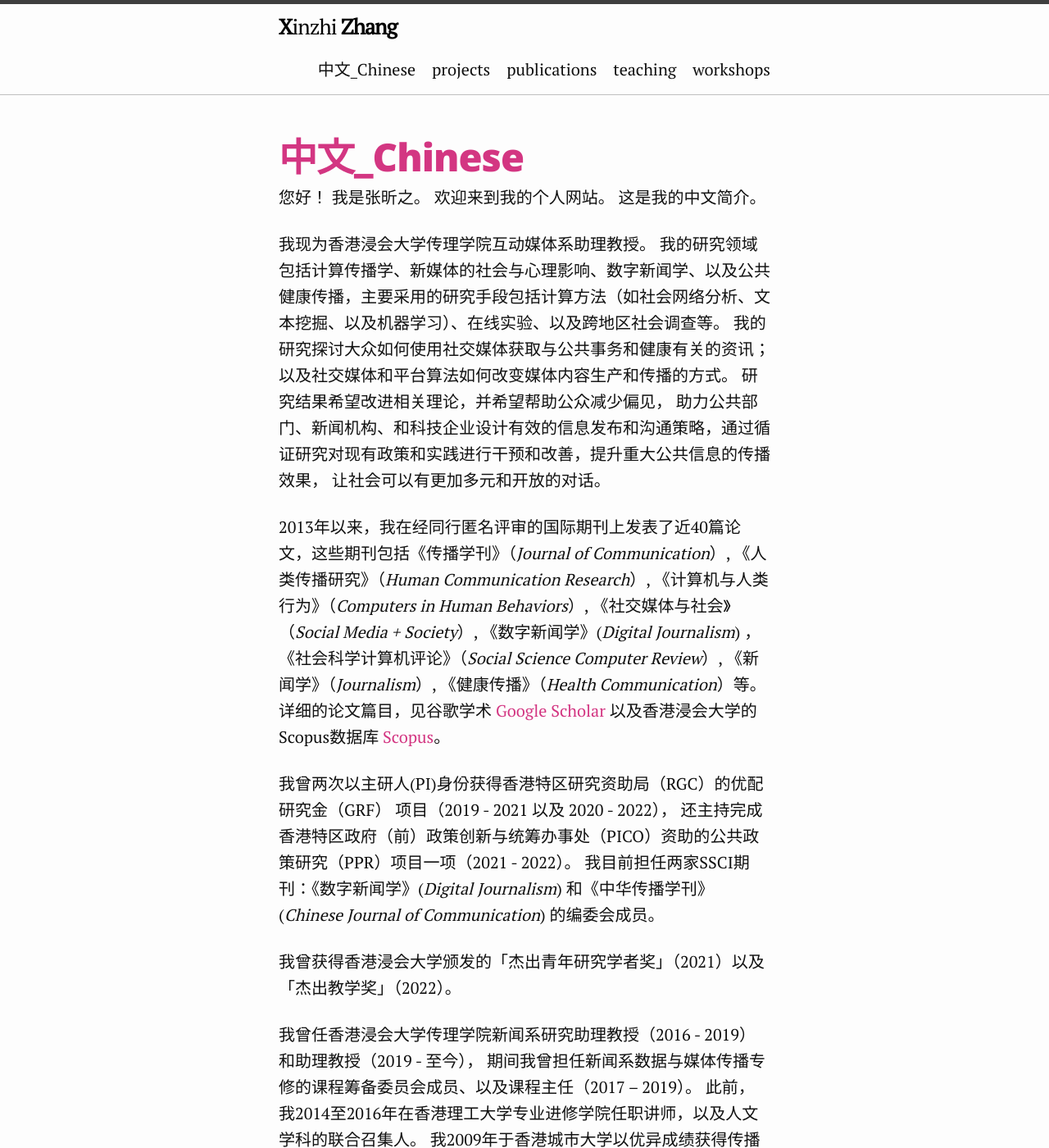
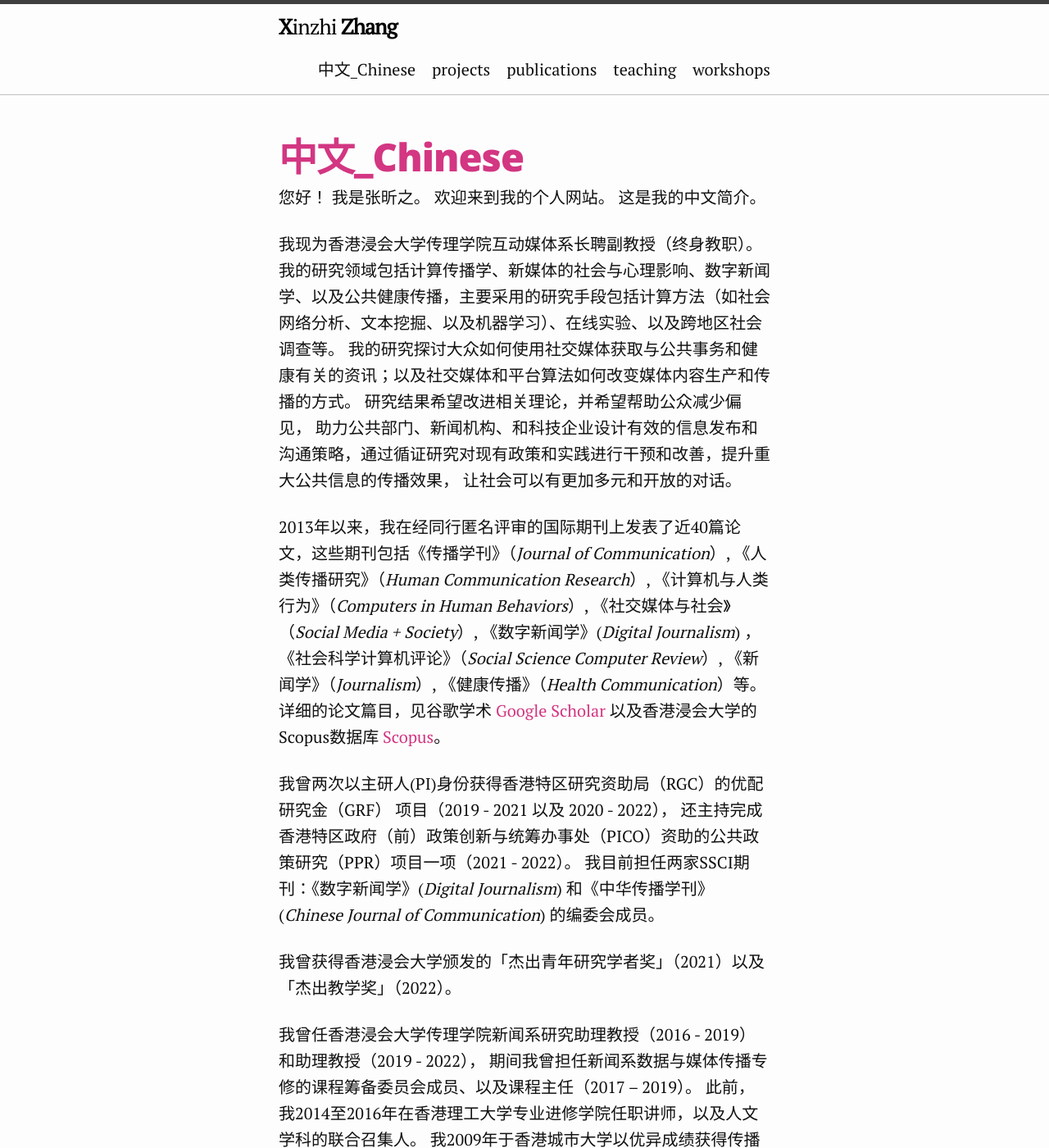
Before and after one commit to xzzhang2/xzzhang2.github.io, a Jekyll site: the page built from pages/Chinese.md, in a window 1280 px wide and 1400 px high. Shown: the whole window at 82% size. Built offline with Jekyll 4.4.1, drawn with Linux system fonts in a browser that asks for light colours; some of the changed text lies outside the part shown.

Commit message:
updating information

```diff
--- a/pages/Chinese.md
+++ b/pages/Chinese.md
@@ -7,7 +7,7 @@ description: Xinzhi Zhang's Chinese biography
 
 您好！ 我是张昕之。 欢迎来到我的个人网站。 这是我的中文简介。
 
-我现为香港浸会大学传理学院互动媒体系助理教授。 我的研究领域包括计算传播学、新媒体的社会与心理影响、数字新闻学、以及公共健康传播，主要采用的研究手段包括计算方法（如社会网络分析、文本挖掘、以及机器学习）、在线实验、以及跨地区社会调查等。 我的研究探讨大众如何使用社交媒体获取与公共事务和健康有关的资讯；以及社交媒体和平台算法如何改变媒体内容生产和传播的方式。 研究结果希望改进相关理论，并希望帮助公众减少偏见， 助力公共部门、新闻机构、和科技企业设计有效的信息发布和沟通策略，通过循证研究对现有政策和实践进行干预和改善，提升重大公共信息的传播效果， 让社会可以有更加多元和开放的对话。
+我现为香港浸会大学传理学院互动媒体系长聘副教授（终身教职）。 我的研究领域包括计算传播学、新媒体的社会与心理影响、数字新闻学、以及公共健康传播，主要采用的研究手段包括计算方法（如社会网络分析、文本挖掘、以及机器学习）、在线实验、以及跨地区社会调查等。 我的研究探讨大众如何使用社交媒体获取与公共事务和健康有关的资讯；以及社交媒体和平台算法如何改变媒体内容生产和传播的方式。 研究结果希望改进相关理论，并希望帮助公众减少偏见， 助力公共部门、新闻机构、和科技企业设计有效的信息发布和沟通策略，通过循证研究对现有政策和实践进行干预和改善，提升重大公共信息的传播效果， 让社会可以有更加多元和开放的对话。
 
 2013年以来，我在经同行匿名评审的国际期刊上发表了近40篇论文，这些期刊包括《传播学刊》（*Journal of Communication*）, 《人类传播研究》（*Human Communication Research*）, 《计算机与人类行为》（*Computers in Human Behaviors*）, 《社交媒体与社会》（*Social Media + Society*）, 《数字新闻学》(*Digital Journalism*) ， 《社会科学计算机评论》（*Social Science Computer Review*）, 《新闻学》（*Journalism*）, 《健康传播》（*Health Communication*）等。 详细的论文篇目，见谷歌学术 [Google Scholar](https://scholar.google.com.hk/citations?user=iOFeIDIAAAAJ&hl=en) 以及香港浸会大学的Scopus数据库 [Scopus](https://scholars.hkbu.edu.hk/en/persons/xinzhi-zhang-11)。
 
@@ -15,7 +15,7 @@ description: Xinzhi Zhang's Chinese biography
 
 我曾获得香港浸会大学颁发的「杰出青年研究学者奖」（2021）以及「杰出教学奖」（2022）。
 
-我曾任香港浸会大学传理学院新闻系研究助理教授（2016 - 2019）和助理教授（2019 - 至今）， 期间我曾担任新闻系数据与媒体传播专修的课程筹备委员会成员、以及课程主任（2017 – 2019）。 此前，我2014至2016年在香港理工大学专业进修学院任职讲师，以及人文学科的联合召集人。 我2009年于香港城市大学以优异成绩获得传播与新媒体文学硕士学位，2013年于香港城市大学获得媒体与传播博士学位。 2022年秋季，我在美国加州大学戴维斯分校传播学系任访问学者。
+我曾任香港浸会大学传理学院新闻系研究助理教授（2016 - 2019）和助理教授（2019 - 2022）， 期间我曾担任新闻系数据与媒体传播专修的课程筹备委员会成员、以及课程主任（2017 – 2019）。 此前，我2014至2016年在香港理工大学专业进修学院任职讲师，以及人文学科的联合召集人。 我2009年于香港城市大学以优异成绩获得传播与新媒体文学硕士学位，2013年于香港城市大学获得媒体与传播博士学位。 2022年秋季，我曾在美国加州大学戴维斯分校传播学系任访问学者。
 
 （更新时间： 2023年3月）
 
```
